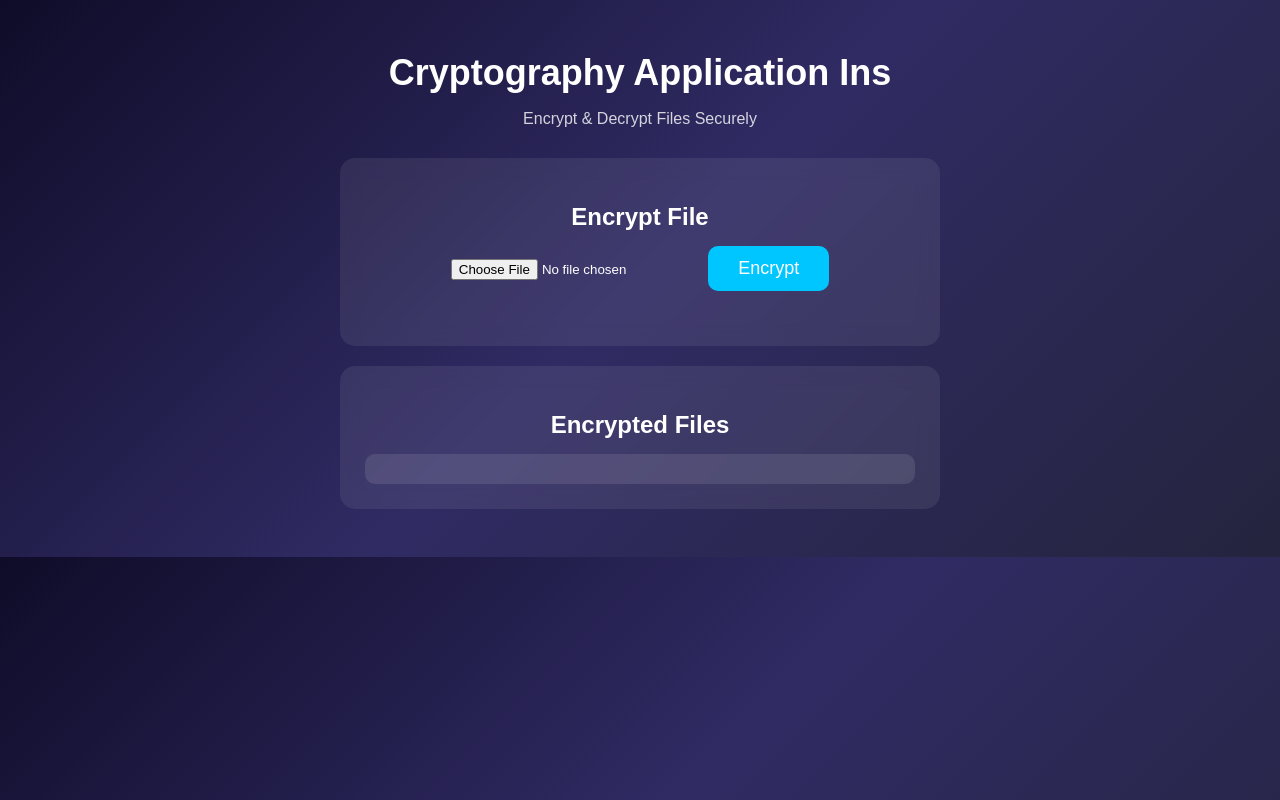
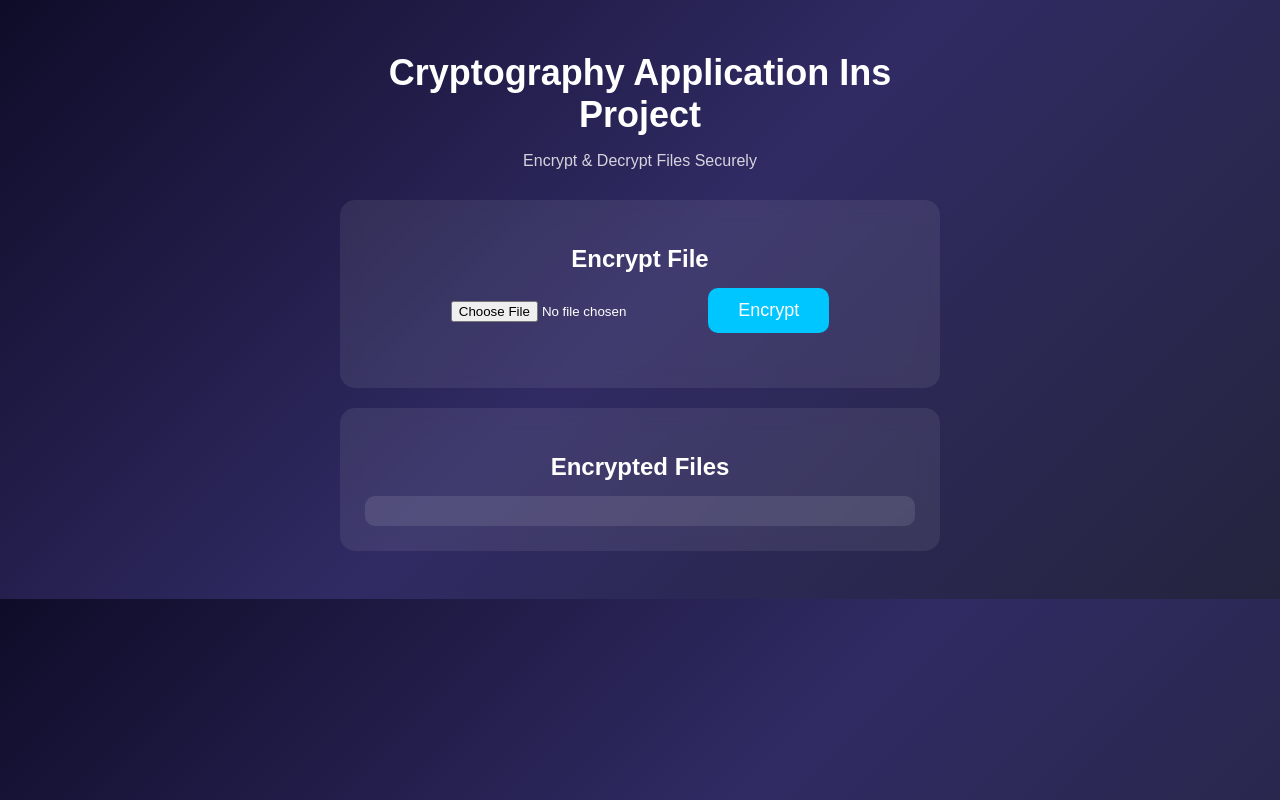
Before and after one commit to Agni2018/Crypto-app, a website: page public/index.html in a window 1280 px wide. Drawn offline with Linux system fonts and the light colour scheme; no server answers.

Commit message:
Update header text in index.html

```diff
--- a/public/index.html
+++ b/public/index.html
@@ -7,7 +7,7 @@
 <body>
 
 <div class="container">
-    <h1> Cryptography Application Ins</h1>
+    <h1> Cryptography Application Ins Project</h1>
     <p>Encrypt & Decrypt Files Securely</p>
 
     <div class="card">
```
